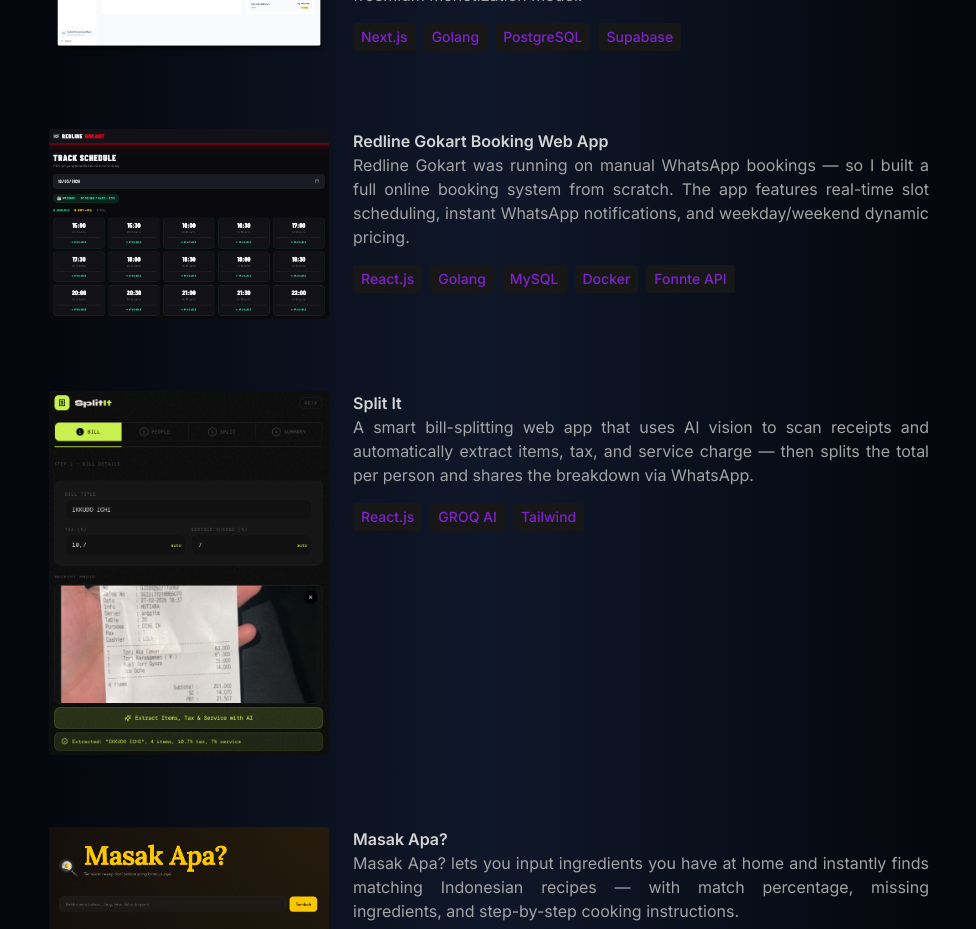
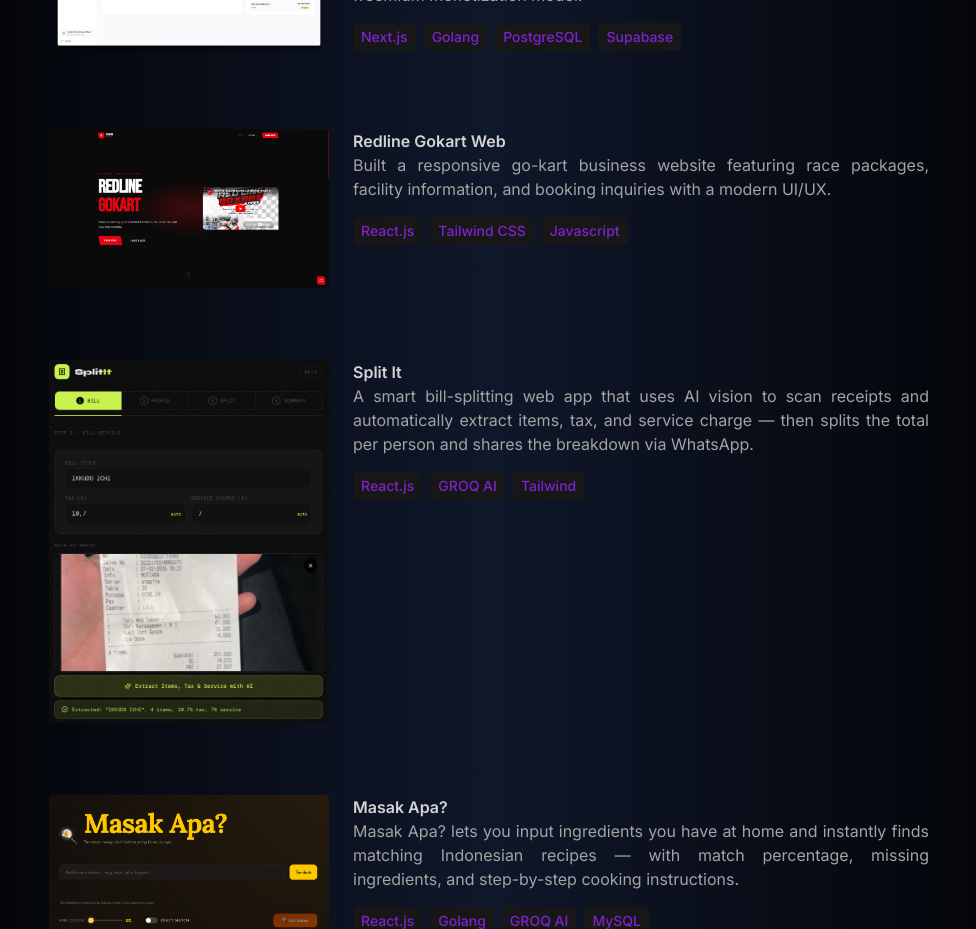
Before and after one commit to dhavisiregar/portfolio, a React (Vite) app: page / in a window 1280 px wide. Shown: the part 4560-5489 px from the top of the page, without its empty margins (151-1127 px from the left). Built offline with nearby package versions, Linux system fonts and the light colour scheme.

Commit message:
edit project

```diff
--- a/src/components/Projects.jsx
+++ b/src/components/Projects.jsx
@@ -2,7 +2,7 @@
 import { motion } from "framer-motion";
 import project1 from "../assets/1.png";
 import project2 from "../assets/2.png";
-import project3 from "../assets/8.png";
+import project3 from "../assets/13.png";
 import project4 from "../assets/4.png";
 import project6 from "../assets/6.png";
 import project5 from "../assets/5.png";
@@ -42,12 +42,12 @@
   },
   {
     id: 4,
-    title: "Redline Gokart Booking Web App",
+    title: "Redline Gokart Web",
     description:
-      "Redline Gokart was running on manual WhatsApp bookings — so I built a full online booking system from scratch. The app features real-time slot scheduling, instant WhatsApp notifications, and weekday/weekend dynamic pricing.",
+      "Built a responsive go-kart business website featuring race packages, facility information, and booking inquiries with a modern UI/UX.",
     image: project3,
     link: "https://redlinegokart.vercel.app/",
-    technologies: ["React.js", "Golang", "MySQL", "Docker", "Fonnte API"],
+    technologies: ["React.js", "Tailwind CSS", "Javascript"],
   },
   {
     id: 5,
--- a/src/components/Tech.jsx
+++ b/src/components/Tech.jsx
@@ -7,7 +7,6 @@
 import { RiTailwindCssFill } from "react-icons/ri";
 import { TbBrandMysql } from "react-icons/tb";
 import { FaGolang } from "react-icons/fa6";
-import { FaCss3Alt } from "react-icons/fa";
 import { SiPrisma } from "react-icons/si";
 import { SiFilament } from "react-icons/si";
 import { SiExpress } from "react-icons/si";
```
Also changed, not shown: src/assets/13.png (added).
